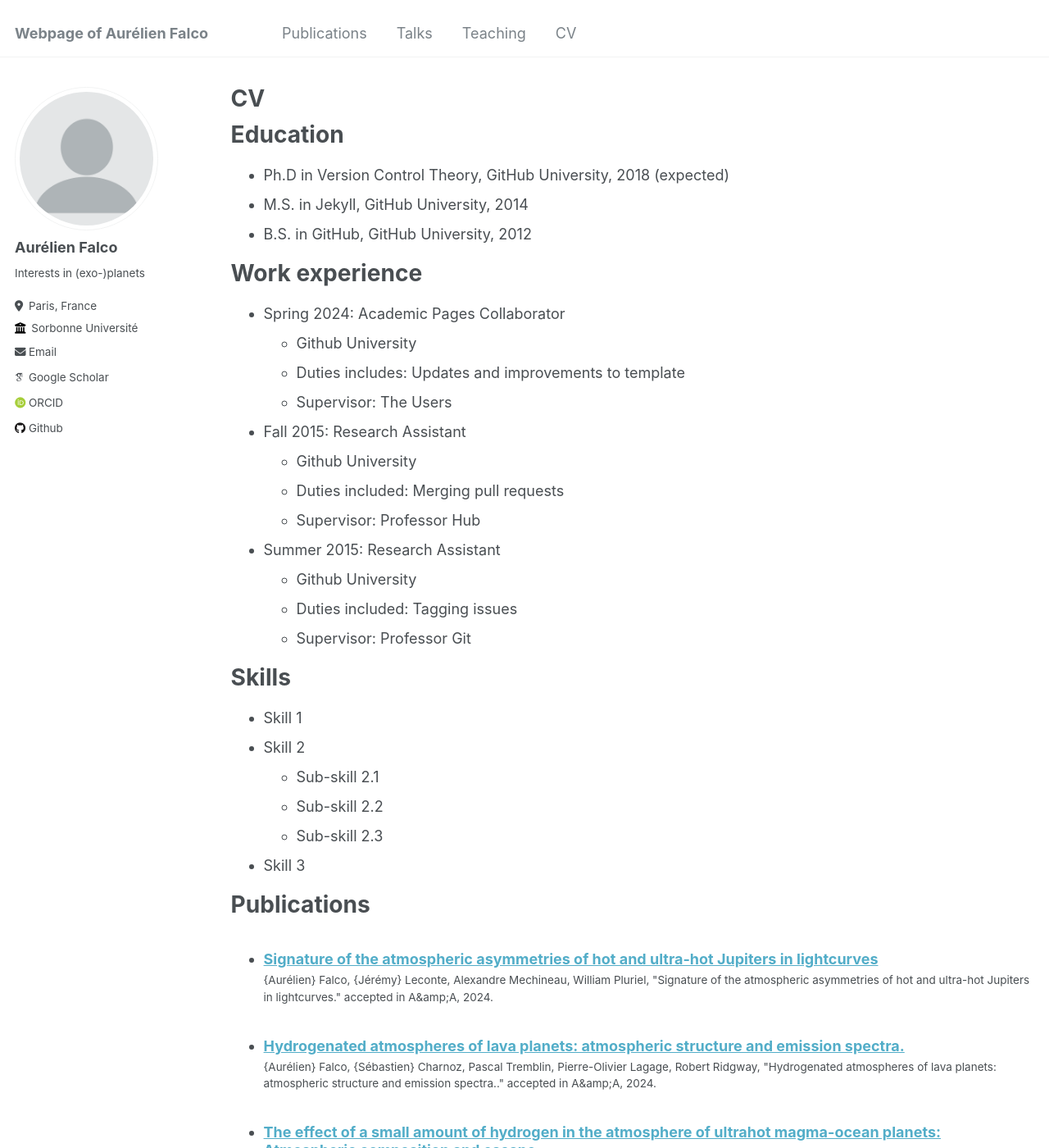
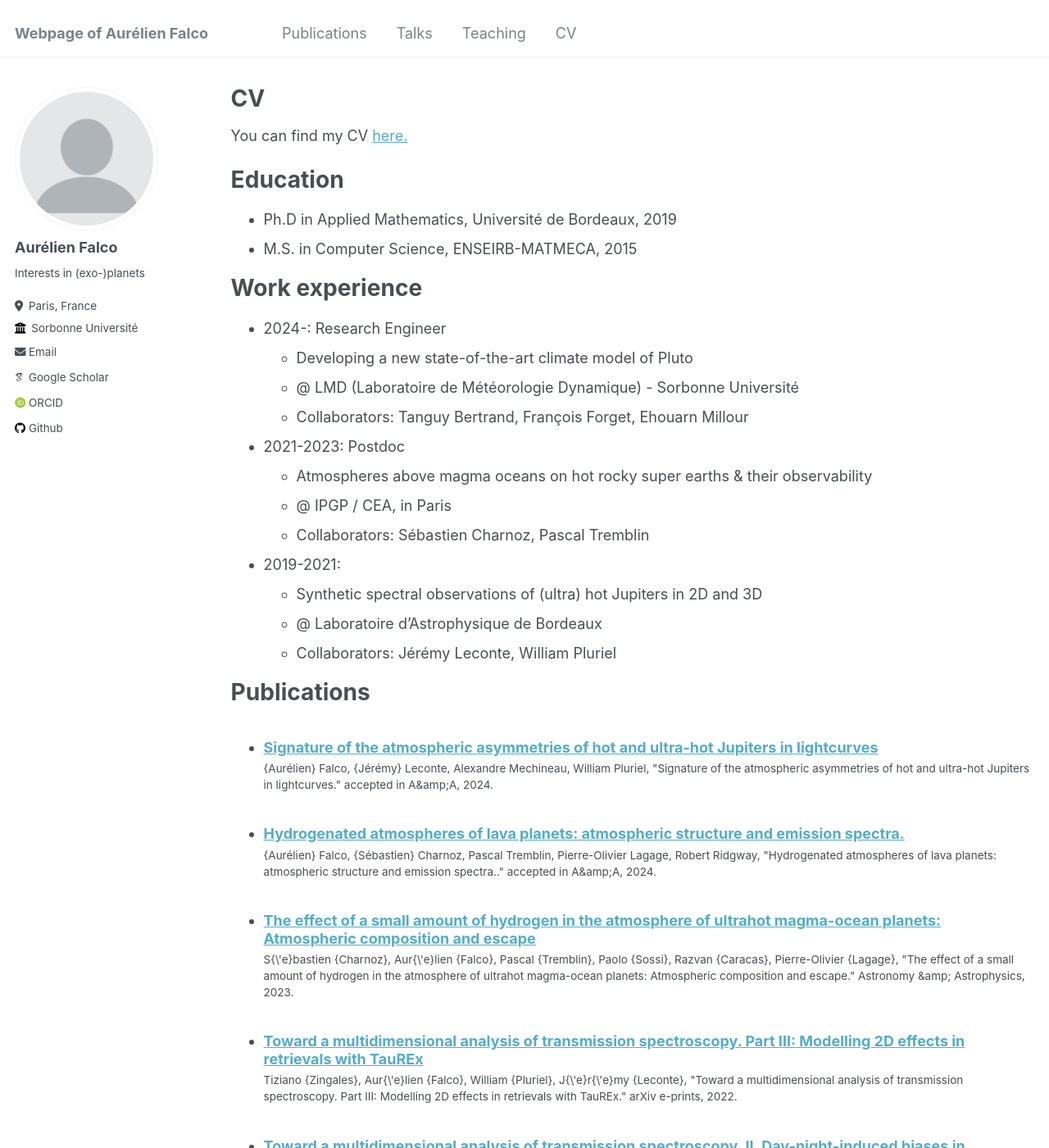
Before and after one commit to aurelienfalco/aurelien.falco-github.io, a Jekyll site: the page built from _pages/cv.md, in a window 1280 px wide and 1400 px high. Shown: the whole window at 82% size. Built offline with Jekyll 4.4.1, drawn with Linux system fonts in a browser that asks for light colours; some web fonts are replaced.

Commit message:
cv up to date

```diff
--- a/_pages/cv.md
+++ b/_pages/cv.md
@@ -9,37 +9,40 @@ redirect_from:
 
 {% include base_path %}
 
+You can find my CV [here.](../files/cv_academic.pdf)
+
 Education
 ======
-* Ph.D in Version Control Theory, GitHub University, 2018 (expected)
-* M.S. in Jekyll, GitHub University, 2014
-* B.S. in GitHub, GitHub University, 2012
+* Ph.D in Applied Mathematics, Université de Bordeaux, 2019
+* M.S. in Computer Science, ENSEIRB-MATMECA, 2015
 
 Work experience
 ======
-* Spring 2024: Academic Pages Collaborator
-  * Github University
-  * Duties includes: Updates and improvements to template
-  * Supervisor: The Users
+* 2024-: Research Engineer
+  * Developing a new state-of-the-art climate model of Pluto
+  * @ LMD (Laboratoire de Météorologie Dynamique) - Sorbonne Université
+  * Collaborators: Tanguy Bertrand, François Forget, Ehouarn Millour
 
-* Fall 2015: Research Assistant
-  * Github University
-  * Duties included: Merging pull requests
-  * Supervisor: Professor Hub
+* 2021-2023: Postdoc
+  * Atmospheres above magma oceans on hot rocky super earths & their observability
+  * @ IPGP / CEA, in Paris
+  * Collaborators: Sébastien Charnoz, Pascal Tremblin
 
-* Summer 2015: Research Assistant
-  * Github University
-  * Duties included: Tagging issues
-  * Supervisor: Professor Git
+* 2019-2021:
+  * Synthetic spectral observations of (ultra) hot Jupiters in 2D and 3D
+  * @ Laboratoire d'Astrophysique de Bordeaux
+  * Collaborators: Jérémy Leconte, William Pluriel
 
+<!--
 Skills
 ======
-* Skill 1
+*
 * Skill 2
   * Sub-skill 2.1
   * Sub-skill 2.2
   * Sub-skill 2.3
 * Skill 3
+-->
 
 Publications
 ======
--- a/markdown_generator/perso.bib
+++ b/markdown_generator/perso.bib
@@ -42,6 +42,7 @@ archivePrefix = {arXiv},
        eprint = {2011.11553},
  primaryClass = {astro-ph.EP},
        adsurl = {https://ui.adsabs.harvard.edu/abs/2021A&A...646A.171C},
+       url = {https://ui.adsabs.harvard.edu/abs/2021A&A...646A.171C},
       adsnote = {Provided by the SAO/NASA Astrophysics Data System}
 }
 @ARTICLE{falco2022toward,
@@ -59,6 +60,7 @@ archivePrefix = {arXiv},
        eprint = {2110.11799},
  primaryClass = {astro-ph.EP},
        adsurl = {https://ui.adsabs.harvard.edu/abs/2022A&A...658A..41F},
+       url = {https://ui.adsabs.harvard.edu/abs/2022A&A...658A..41F},
       adsnote = {Provided by the SAO/NASA Astrophysics Data System}
 }
 @ARTICLE{pluriel2022toward,
@@ -76,6 +78,7 @@ archivePrefix = {arXiv},
        eprint = {2110.09080},
  primaryClass = {astro-ph.EP},
        adsurl = {https://ui.adsabs.harvard.edu/abs/2022A&A...658A..42P},
+       url = {https://ui.adsabs.harvard.edu/abs/2022A&A...658A..42P},
       adsnote = {Provided by the SAO/NASA Astrophysics Data System}
 }
 @ARTICLE{Zingales2022,
@@ -91,6 +94,7 @@ archivePrefix = {arXiv},
        eprint = {2207.14247},
  primaryClass = {astro-ph.EP},
        adsurl = {https://ui.adsabs.harvard.edu/abs/2022arXiv220714247Z},
+       url = {https://ui.adsabs.harvard.edu/abs/2022arXiv220714247Z},
       adsnote = {Provided by the SAO/NASA Astrophysics Data System}
 }
 @ARTICLE{Charnoz2023,
@@ -108,6 +112,7 @@ archivePrefix = {arXiv},
        eprint = {2306.05664},
  primaryClass = {astro-ph.EP},
        adsurl = {https://ui.adsabs.harvard.edu/abs/2023A&A...674A.224C},
+       url = {https://ui.adsabs.harvard.edu/abs/2023A&A...674A.224C},
       adsnote = {Provided by the SAO/NASA Astrophysics Data System}
 }
 @ARTICLE{falco2024lightcurve,
```
Also changed, not shown: 2 other files.
